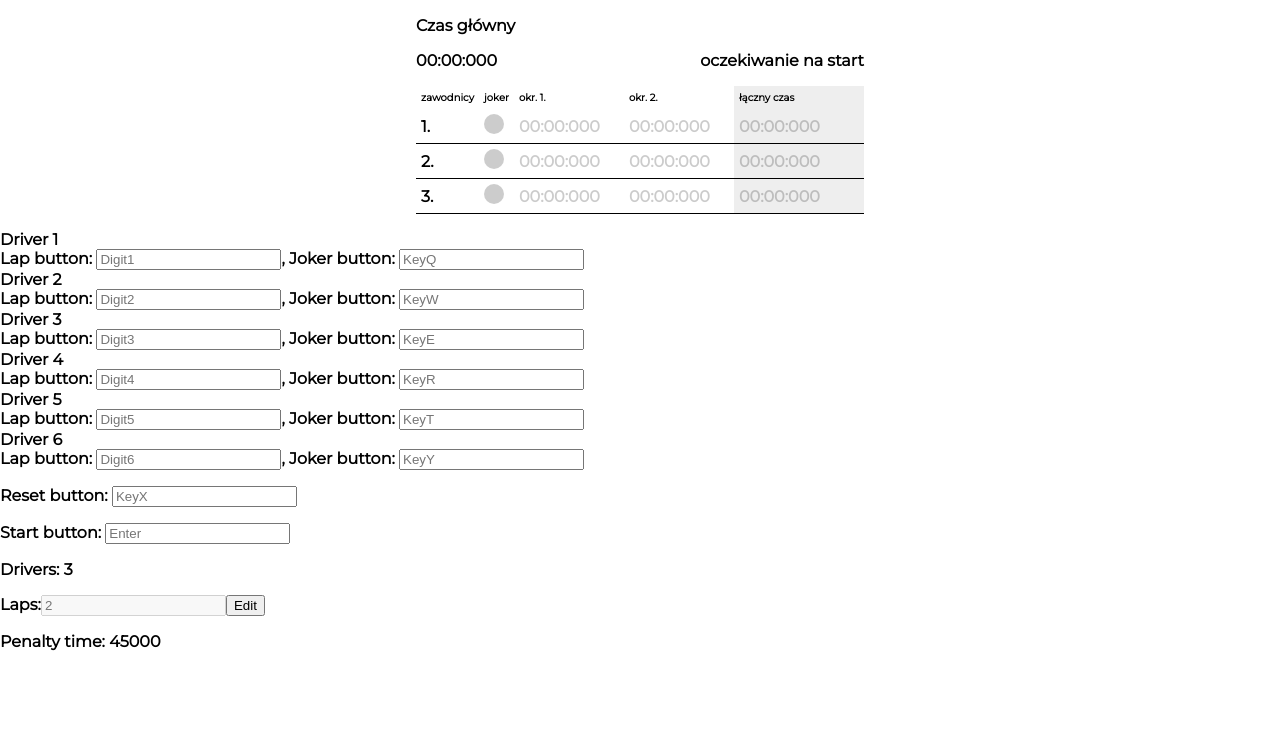
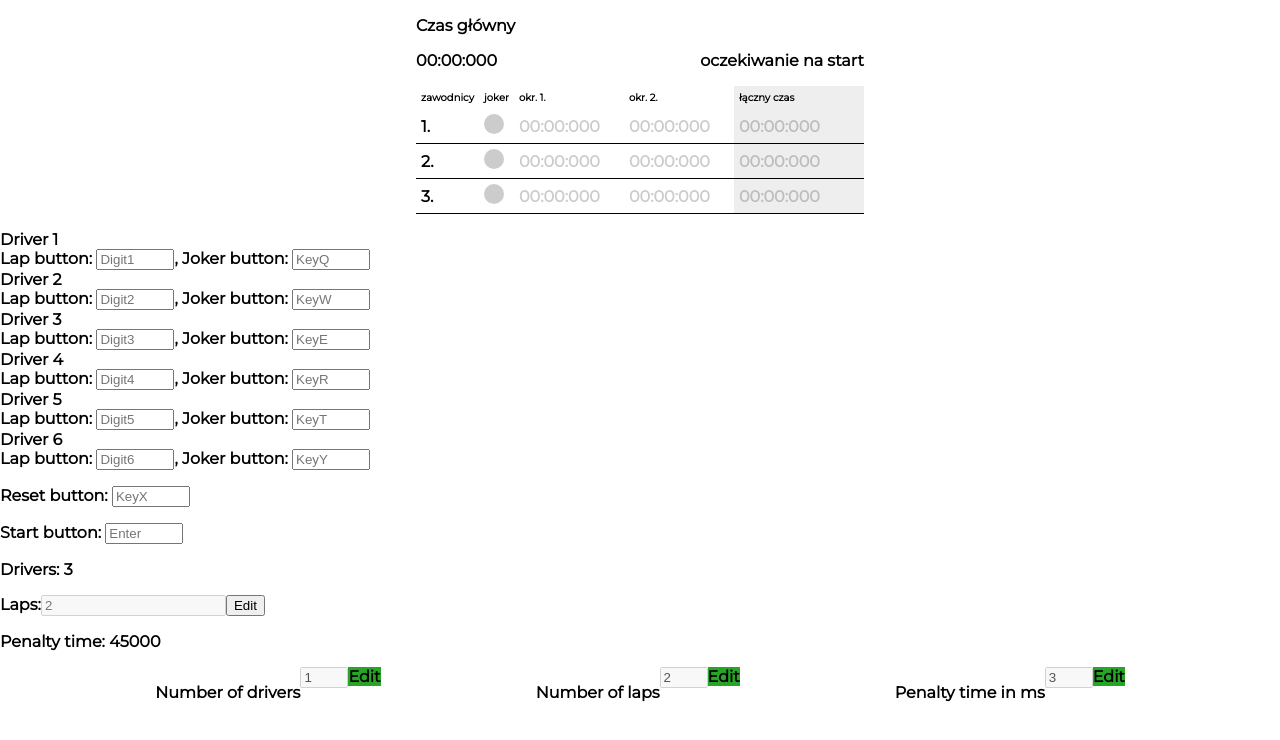
Before and after one commit to jakub-kilinski/stopwatch, a React (Create React App) app: page / in a window 1280 px wide. Shown: the top 740 px of the page. Built offline with nearby package versions, Linux system fonts and the light colour scheme.

Commit message:
Changes for configuration race parameters.

```diff
--- a/src/App.js
+++ b/src/App.js
@@ -3,6 +3,7 @@ import './App.scss';
 import Stopwatch from './Stopwatch';
 import SettingsPanel from "./SettingsPanel";
 import Driver from "./Driver";
+import Configuration from "./Configuration";
 
 class App extends Component {
     constructor() {
@@ -107,6 +108,7 @@ class App extends Component {
                     updateConfiguration={this.updateConfiguration}
                     updateKeyConfiguration={this.updateKeyConfiguration}
                 />
+                <Configuration/>
             </>
         );
     }
--- a/src/App.scss
+++ b/src/App.scss
@@ -77,3 +77,23 @@ table {
         }
     }
 }
+
+.settingsInput{
+    width:70px;
+}
+
+.configurationWrapper{
+    display: flex;
+    justify-content: space-evenly;
+    .singleConfigurationWrapper{
+        display: flex;
+
+        input{
+            width:40px;
+        }
+        .editButton{
+            display: inline-block;
+            background-color: #27a527;
+        }
+    }
+}
--- /dev/null
+++ b/src/Configuration.js
@@ -0,0 +1,25 @@
+import React, {Component} from "react";
+import SingleConfiguration from "./SingleConfiguration.js";
+
+class Configuration extends Component {
+    render(){
+        return (
+            <div className="configurationWrapper">
+                <SingleConfiguration
+                    fieldName="Number of drivers"
+                    value={1}
+                />
+                <SingleConfiguration
+                    fieldName="Number of laps"
+                    value={2}
+                />
+                <SingleConfiguration
+                    fieldName="Penalty time in ms"
+                    value={3}
+                />
+            </div>
+        );
+    }
+}
+
+export default Configuration;
--- a/src/SettingsPanel.js
+++ b/src/SettingsPanel.js
@@ -39,9 +39,9 @@ class SettingsPanel extends Component {
         return (
             <span key={index}>
                 Driver {index + 1}
-                <br/>Lap button: <input type="text" placeholder={driver.lapButton} data-buttontype="lap"
+                <br/>Lap button: <input type="text" className="settingsInput" placeholder={driver.lapButton} data-buttontype="lap"
                                         data-drivernumber={index} onFocus={this.onFocusChangeKey}/>,
-                Joker button: <input type="text" data-buttontype="joker" data-drivernumber={index}
+                Joker button: <input type="text" className="settingsInput" data-buttontype="joker" data-drivernumber={index}
                                      placeholder={driver.jokerButton}  onFocus={this.onFocusChangeKey}/><br/>
             </span>);
     };
@@ -50,9 +50,9 @@ class SettingsPanel extends Component {
         return (
             <div>
                 <p>{this.props.settings.drivers.map(this.renderEditButton)}</p>
-                <p>Reset button: <input type="text" placeholder={this.props.settings.resetButton} data-buttontype="reset"
+                <p>Reset button: <input type="text" className="settingsInput" placeholder={this.props.settings.resetButton} data-buttontype="reset"
                                         onFocus={this.onFocusChangeKey}/></p>
-                <p>Start button: <input type="text" placeholder={this.props.settings.startButton} data-buttontype="start"
+                <p>Start button: <input type="text" className="settingsInput" placeholder={this.props.settings.startButton} data-buttontype="start"
                                         onFocus={this.onFocusChangeKey}/></p>
             </div>
         );
@@ -63,9 +63,14 @@ class SettingsPanel extends Component {
             <div>
                 {this.renderDriversSettings()}
                 {this.renderRaceConfiguration()}
+
             </div>
         );
     }
 }
 
+class Configuration extends Component {
+
+}
+
 export default SettingsPanel;
--- /dev/null
+++ b/src/SingleConfiguration.js
@@ -0,0 +1,26 @@
+import React, {Component} from "react";
+
+class SingleConfiguration extends Component {
+    constructor(props){
+        super(props);
+        this.state = {
+            value : this.props.value,
+            inEdit : false
+        };
+    }
+
+    render(){
+        let editClazz = this.state.inEdit ? "saveButton" : "editButton";
+        return (
+            <div className="singleConfigurationWrapper">
+                <p>{this.props.fieldName}</p>
+                <div>
+                    <input type="text" defaultValue={this.state.value} disabled={!this.state.inEdit}/>
+                    <span className={editClazz}>{this.state.inEdit ? "Save" : "Edit"}</span>
+                </div>
+            </div>
+        );
+    }
+}
+
+export default SingleConfiguration;
```
Also changed, not shown: src/logo.svg (deleted).
